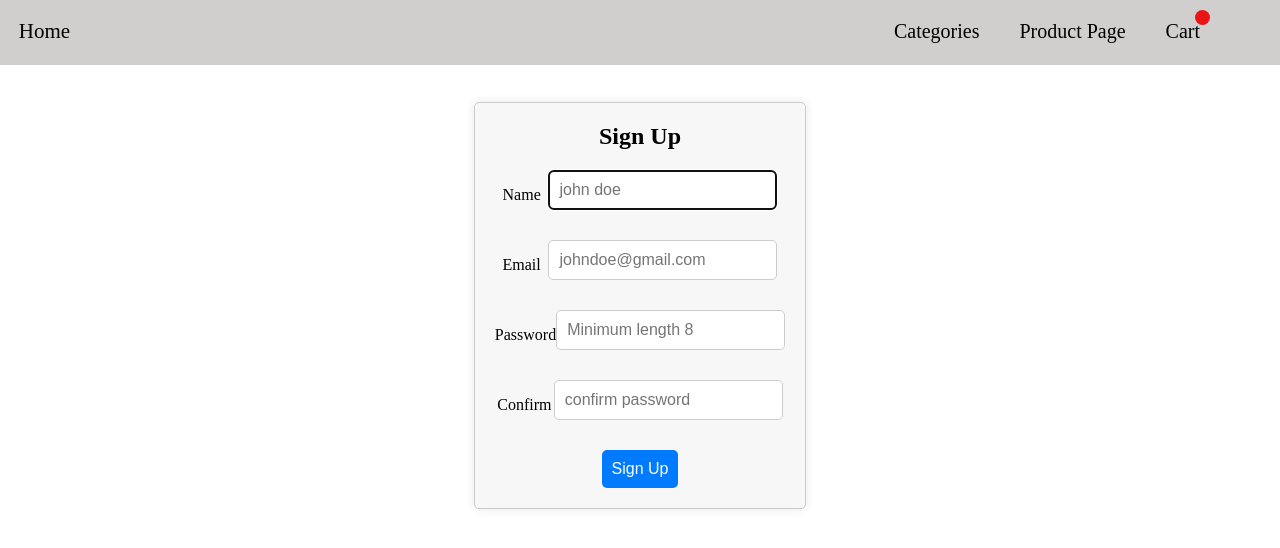
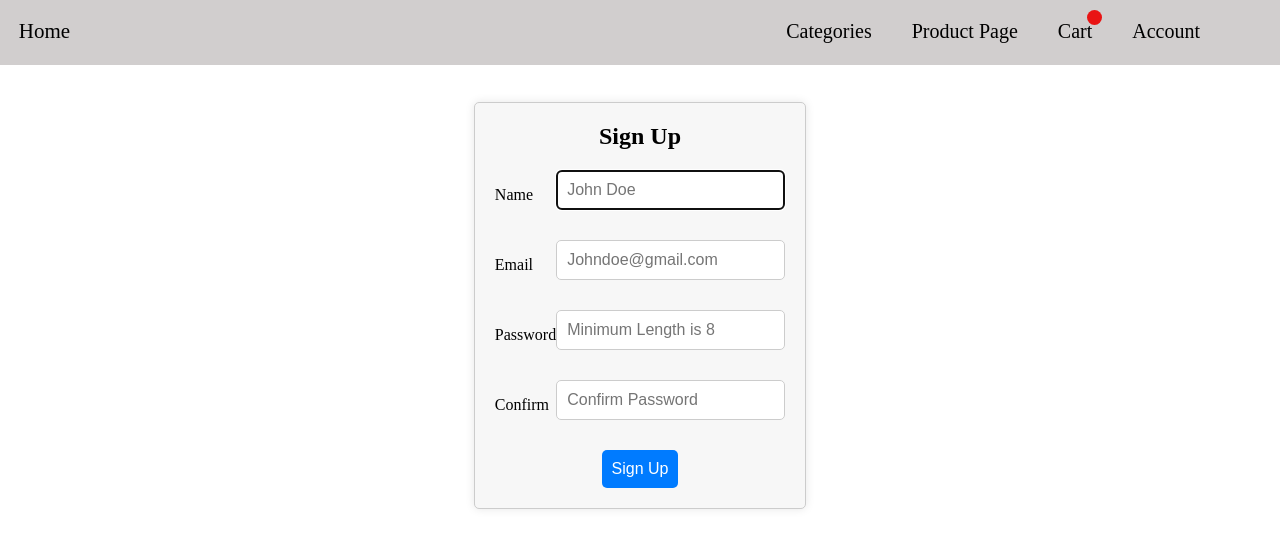
Before and after one commit to saisandeepkoritala/Foodapp-client, a React (Create React App) app: page / in a window 1280 px wide. Both pictures are taken after a click on the button "Sign Up". Shown: the top 548 px of the page. Built offline with nearby package versions, Linux system fonts and the light colour scheme; no server answers.

Commit message:
adjusted

```diff
--- a/src/App.js
+++ b/src/App.js
@@ -34,6 +34,7 @@ function App() {
             </div>
           </div>
           </Link>
+        <Link>Account</Link>
         <Link className="bars"><FaBars onClick={handleClick} /></Link>
       </div>
       <div className="routes">
--- a/src/Auth/SignupForm.css
+++ b/src/Auth/SignupForm.css
@@ -60,3 +60,11 @@
         cursor: pointer;
         margin: 0 auto;
     }
+
+    .signup-form-container .fields div label,.signup-form-container .fields div input{
+        display: block;
+    }
+
+    .signup-form-container .fields>div{
+        justify-content: space-between;
+    }
--- a/src/Auth/login.js
+++ b/src/Auth/login.js
@@ -53,7 +53,11 @@ const Login = () => {
         e.preventDefault();
 
         const response = await axios.post("https://mern-food-app-updj.onrender.com/api/v1/user/login",
-        {email:formData.username,password:formData.password})
+        {
+        email:formData.username,
+        password:formData.password
+        })
+
         console.log(response)
         if(!response.data.error){
         const name=response.data.data.user.name;
--- a/src/Auth/signup.js
+++ b/src/Auth/signup.js
@@ -44,7 +44,9 @@ function Signup() {
 
     const handleSubmit = async(e) => {
         e.preventDefault();
+
         const response = await axios.post("https://mern-food-app-updj.onrender.com/api/v1/user/signup",formData)
+
         if(!response.data.error){
             const name=response.data.data.user.name;
             notify(name);
@@ -64,7 +66,7 @@ function Signup() {
         <>
         <div className="signup-form-container">
         <h2>Sign Up</h2>
-        <form onSubmit={handleSubmit}>
+        <form onSubmit={handleSubmit} className='fields'>
             <div>
             <label htmlFor="name">Name</label>
             <input
@@ -73,7 +75,7 @@ function Signup() {
                 name="name"
                 value={formData.name}
                 onChange={handleChange}
-                placeholder='john doe'
+                placeholder='John Doe'
                 ref={Ref}
             />
             </div>
@@ -85,7 +87,7 @@ function Signup() {
                 name="email"
                 value={formData.email}
                 onChange={handleChange}
-                placeholder='johndoe@gmail.com'
+                placeholder='Johndoe@gmail.com'
             />
             </div>
             <div>
@@ -96,7 +98,7 @@ function Signup() {
                 name="password"
                 value={formData.password}
                 onChange={handleChange}
-                placeholder='Minimum length 8'
+                placeholder='Minimum Length is 8'
             />
             </div>
             <div>
@@ -107,7 +109,7 @@ function Signup() {
                 name="passwordConfirm"
                 value={formData.passwordConfirm}
                 onChange={handleChange}
-                placeholder='confirm password'
+                placeholder='Confirm Password'
             />
             </div>
             <button type="submit">Sign Up</button>
```
